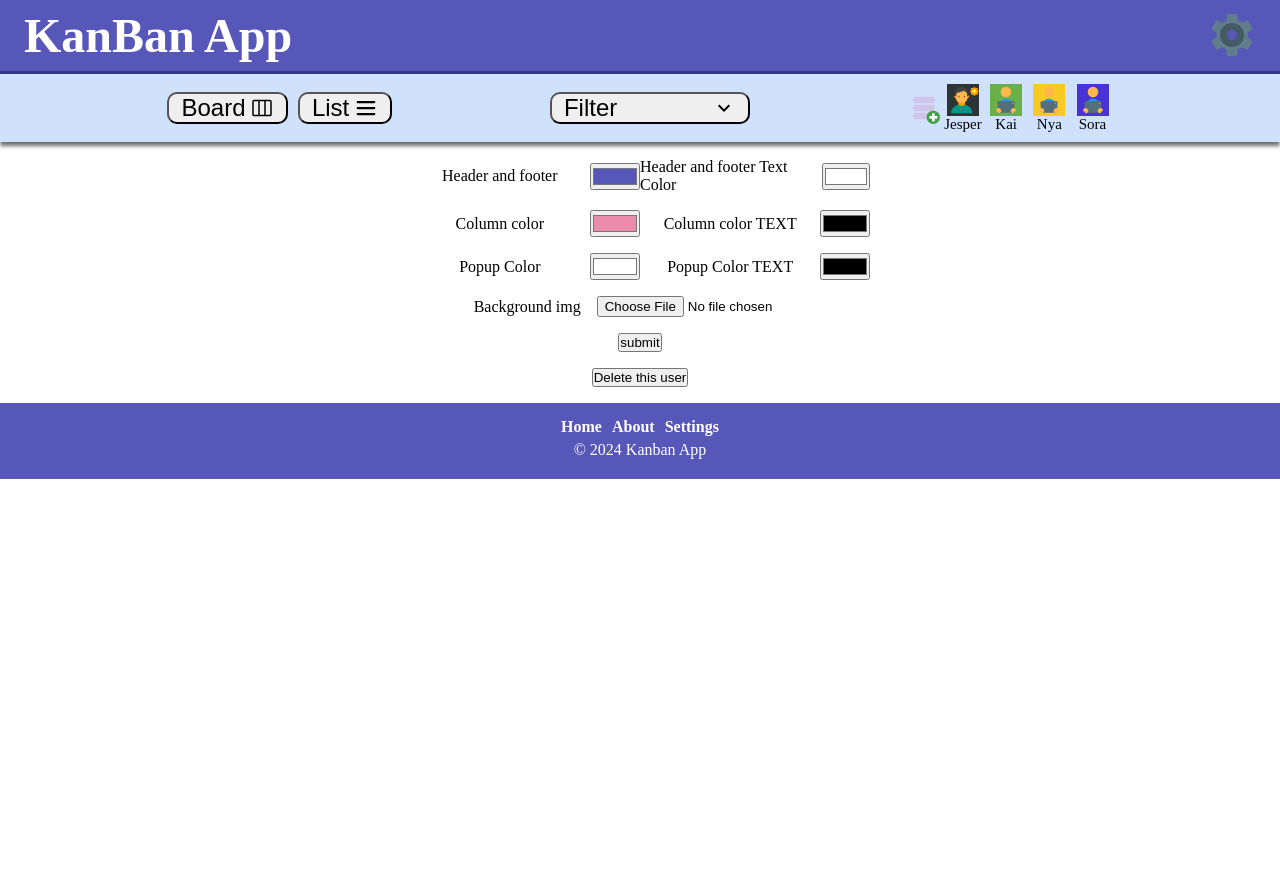
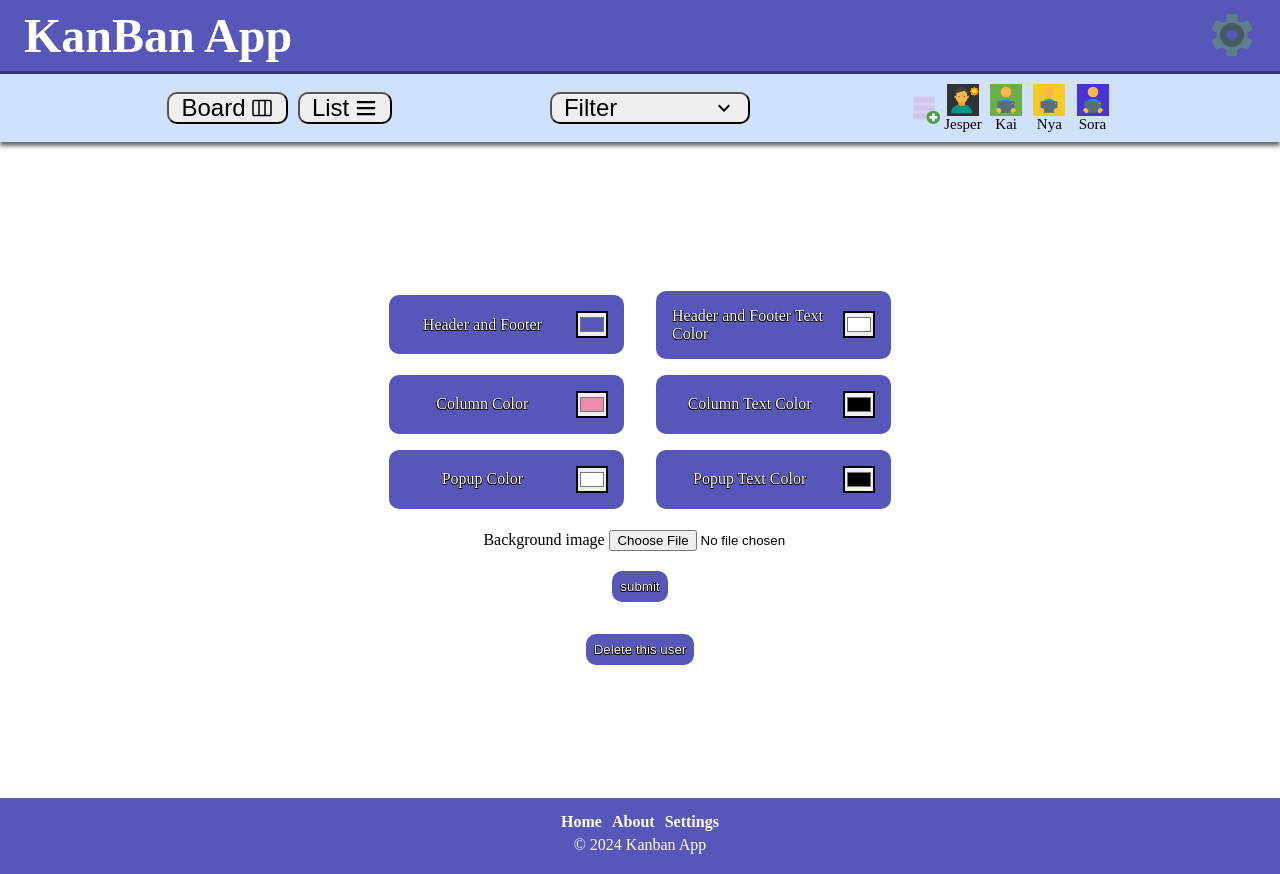
Before and after one commit to jumistrandberg/kanban_collab, a React (Vite) app: page /settings in a window 1280 px wide. Before the commit the page ends 800 px from the top, so only its background shows below. Built offline with nearby package versions, Linux system fonts and the light colour scheme.

Commit message:
Imrpoved setting styling, footer now at the bottom

```diff
--- a/src/pages/Settings.jsx
+++ b/src/pages/Settings.jsx
@@ -3,7 +3,6 @@ import styles from "../styling/Setting.module.css";
 import useChangeSettings from "../customHooks/useChangeSettings";
 import { useSelector, useDispatch } from "react-redux";
 import { deleteUser, updateUser } from "../features/users/usersSlice.jsx";
-import useActiveUser from "../customHooks/useActiveUser.js";
 
 const Settings = () => {
   const activeUser = useSelector((state) =>
@@ -57,10 +56,11 @@ const Settings = () => {
 
   return (
     <>
+    <div className={styles.settingsContainer}>
       <form>
         <div className={styles.settingItemContainer}>
-          <div className={styles.settingsItem}>
-            <label htmlFor="Header">Header and footer</label>
+          <div className={styles.settingsItem} style={{backgroundColor: headerColor}}>
+            <label htmlFor="Header">Header and Footer</label>
             <input
               onChange={(e) => useChangeSettings(e, setHeaderColor)}
               id="Header"
@@ -68,8 +68,8 @@ const Settings = () => {
               type="color"
             />
           </div>
-          <div className={styles.settingsItem}>
-            <label htmlFor="headerText">Header and footer Text Color</label>
+          <div className={styles.settingsItem} style={{backgroundColor: headerColor}}>
+            <label htmlFor="headerText">Header and Footer Text Color</label>
             <input
               id="headerText"
               value={headerTextColor}
@@ -79,8 +79,8 @@ const Settings = () => {
           </div>
         </div>
         <div className={styles.settingItemContainer}>
-          <div className={styles.settingsItem}>
-            <label htmlFor="ColumnColor">Column color</label>
+          <div className={styles.settingsItem} style={{backgroundColor: headerColor}}>
+            <label htmlFor="ColumnColor">Column Color</label>
             <input
               onChange={(e) => useChangeSettings(e, setColumnColor)}
               id="ColumnColor"
@@ -88,8 +88,8 @@ const Settings = () => {
               type="color"
             />
           </div>
-          <div className={styles.settingsItem}>
-            <label htmlFor="ColumnTextColor">Column color TEXT</label>
+          <div className={styles.settingsItem}style={{backgroundColor: headerColor}}>
+            <label htmlFor="ColumnTextColor">Column Text Color</label>
             <input
               onChange={(e) => useChangeSettings(e, setColumnTextColor)}
               id="ColumnTextColor"
@@ -98,8 +98,8 @@ const Settings = () => {
             />
           </div>
         </div>
-        <div className={styles.settingItemContainer}>
-          <div className={styles.settingsItem}>
+        <div className={styles.settingItemContainer} >
+          <div className={styles.settingsItem} style={{backgroundColor: headerColor}}>
             <label htmlFor="PopupColor">Popup Color</label>
             <input
               onChange={(e) => useChangeSettings(e, setPopupColor)}
@@ -108,8 +108,8 @@ const Settings = () => {
               type="color"
             />
           </div>
-          <div className={styles.settingsItem}>
-            <label htmlFor="PopupTextColor">Popup Color TEXT</label>
+          <div className={styles.settingsItem} style={{backgroundColor: headerColor}} >
+            <label htmlFor="PopupTextColor">Popup Text Color</label>
             <input
               onChange={(e) => useChangeSettings(e, setPopupTextColor)}
               id="PopupTextColor"
@@ -118,24 +118,25 @@ const Settings = () => {
             />
           </div>
         </div>
-        <div className={styles.settingItemContainer}>
+        <div className={styles.settingItemContainer} >
           <div className={styles.setBackground}>
-            <label htmlFor="backgroundimg">Background img</label>
-            <input type="file" id="backgroundimg" />
+            <label htmlFor="backgroundimg">Background image</label>
+            <input className={styles.backgroundSubmitButton}  id="backgroundimg"  type="file" />
           </div>
         </div>
 
-        <div className={styles.settingItemContainer}>
-          <input onClick={handleSubmit} type="submit" value={"submit"}/>
+        <div  className={styles.settingItemContainer}>
+          <input style={{backgroundColor: headerColor}} className={styles.submitButton} onClick={handleSubmit} type="submit" value={"submit"}/>
         </div>
       </form>
 
       <div className={styles.settingItemContainer}>
-        <div className={styles.deleteUser}>
-          <button onClick={() => dispatch(deleteUser(activeUser.id))}>
+        <div  className={styles.deleteUser}>
+          <button style={{backgroundColor: headerColor}} className={styles.deleteButton} onClick={() => dispatch(deleteUser(activeUser.id))}>
             Delete this user
           </button>
         </div>
+      </div>
       </div>
     </>
   );
--- a/src/styling/Setting.module.css
+++ b/src/styling/Setting.module.css
@@ -3,6 +3,7 @@
   align-items: center;
   justify-content: center;
   margin: 1rem 0;
+  gap: 2rem
 }
 
 .settingsItem {
@@ -10,11 +11,27 @@
   align-items: center;
   justify-content: flex-end;
   padding: 0rem;
-  width: 18%;
+  width: 50%;
+  background-color: aquamarine;
+  padding: 1rem;
+  border-radius: 10px;
+  gap: 1rem;
+  color: white;
+  text-shadow:
+		-0.5px -0.5px 0 #000,
+		0.5px -0.5px 0 #000,
+		-0.5px 0.5px 0 #000,
+		0.5px 0.5px 0 #000;
 }
 
 .settingsItem label {
   margin: 0 auto;
+}
+
+.settingsItem input{
+  max-width: 2rem;
+  min-width: 2rem;
+  border: 2px solid black;
 }
 
 .deleteUser {
@@ -22,6 +39,7 @@
   justify-content: center;
   align-items: center;
   gap: 0.3rem;
+
 }
 
 .deleteUser h4 {
@@ -39,5 +57,28 @@
 
 .setBackground input {
   padding-left: 1rem;
-  width: 60%;
+  width: 50%;
+  background: none;
+  padding: 0.3rem;
 }
+
+.submitButton, .deleteButton{
+  background: none;
+  border: none;
+  border-radius: 10px;
+  padding: 0.5rem;
+  color: white;
+  text-shadow:
+		-0.5px -0.5px 0 #000,
+		0.5px -0.5px 0 #000,
+		-0.5px 0.5px 0 #000,
+		0.5px 0.5px 0 #000;
+}
+
+.settingsContainer{
+  height: 80vh;
+  display: flex;
+  flex-direction: column;
+  align-items: center;
+  justify-content: center;
+}
```
